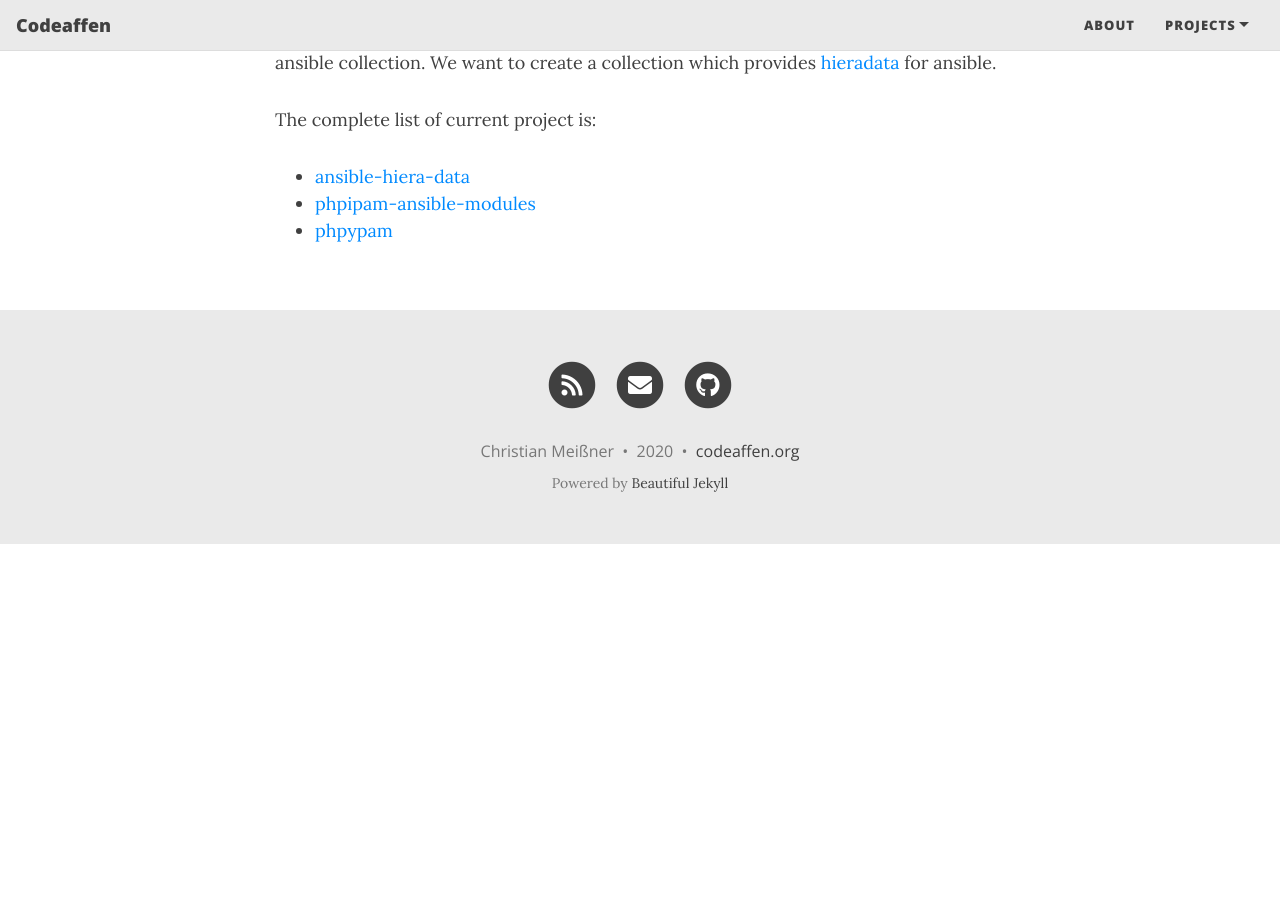
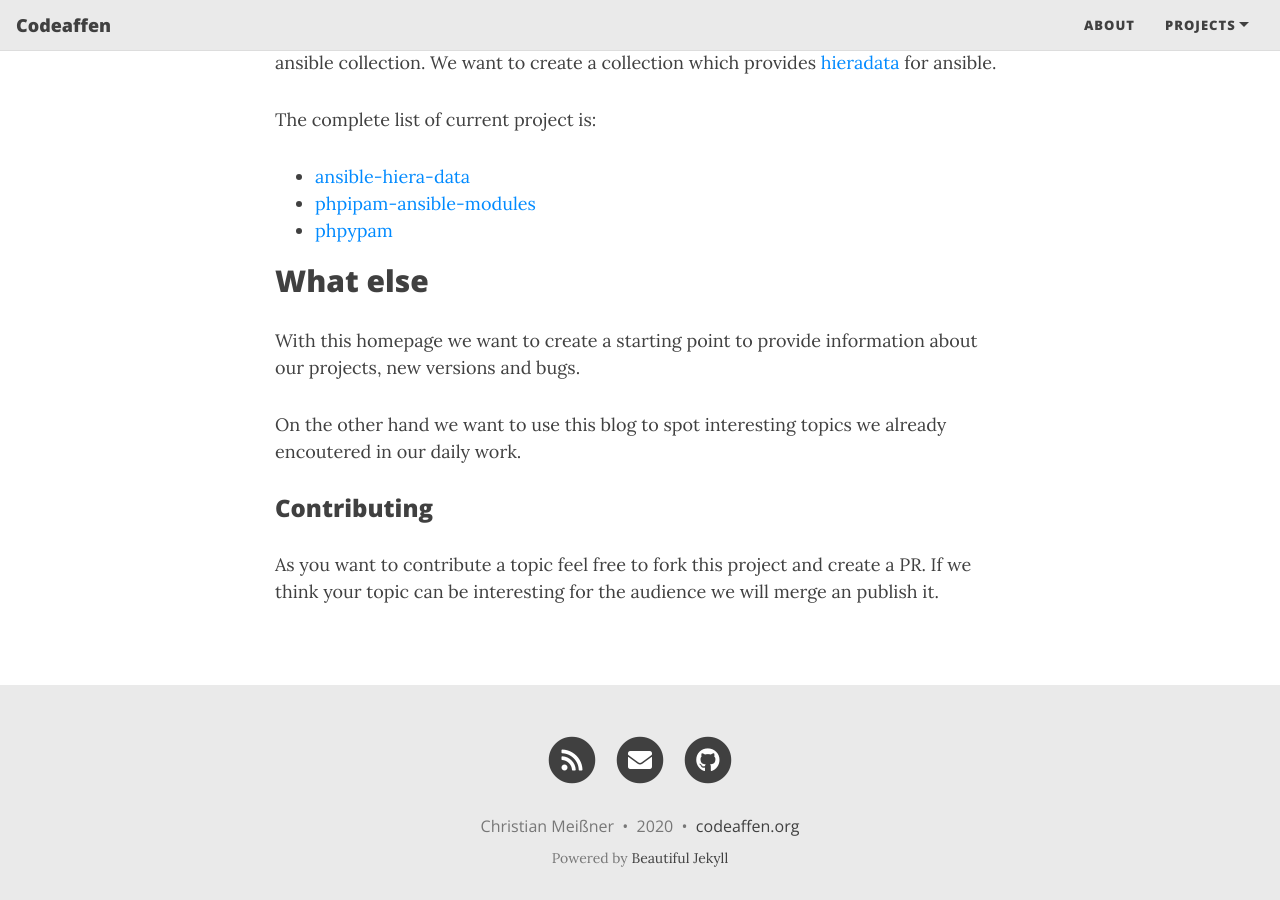
Before and after one commit to codeaffen/codeaffen.org, a Jekyll site: the page built from about.md, in a window 1280 px wide and 900 px high, scrolled down 612 px. Built offline with Jekyll 4.4.1, drawn with Linux system fonts in a browser that asks for light colours; nearby versions of some CDN libraries; before the commit the page ends 1156 px from its top, so only the background shows below that.

Commit message:
add more about text

```diff
--- a/about.md
+++ b/about.md
@@ -18,3 +18,13 @@ The complete list of current project is:
 - [ansible-hiera-data](https://github.com/codeaffen/ansible-hiera-data)
 - [phpipam-ansible-modules](https://github.com/codeaffen/phpipam-ansible-modules)
 - [phpypam](https://github.com/codeaffen/phpypam)
+
+## What else
+
+With this homepage we want to create a starting point to provide information about our projects, new versions and bugs.
+
+On the other hand we want to use this blog to spot interesting topics we already encoutered in our daily work.
+
+### Contributing
+
+As you want to contribute a topic feel free to fork this project and create a PR. If we think your topic can be interesting for the audience we will merge an publish it.
```
